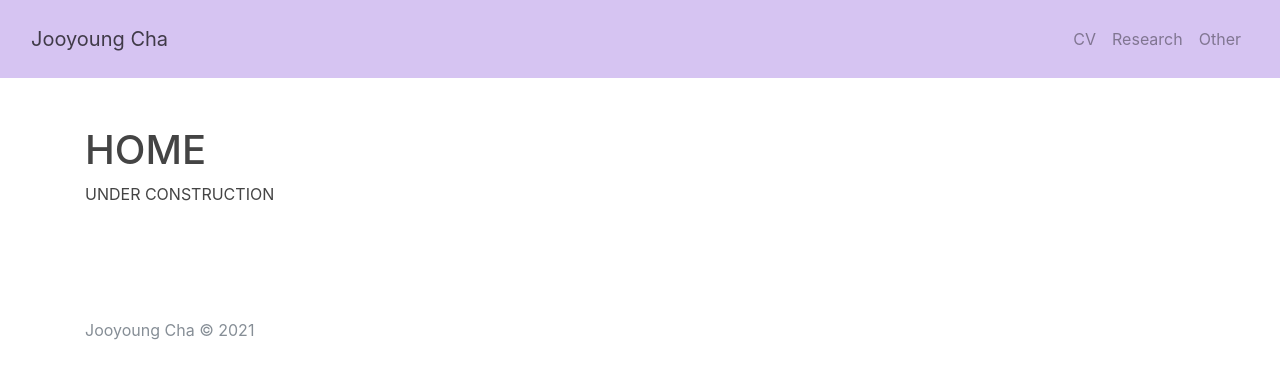
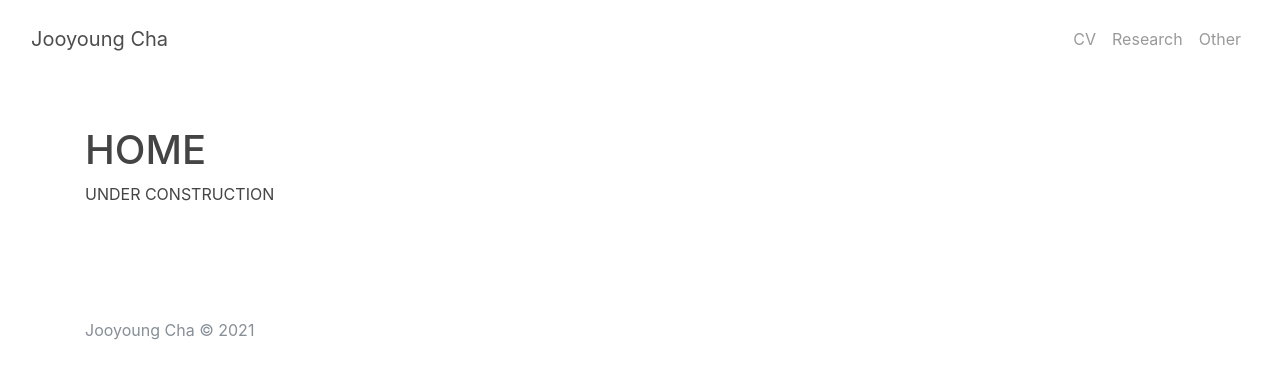
Before and after one commit to chajoo0/chajoo0, a Jekyll site: the page built from index.md, in a window 1280 px wide. Shown: the top 379 px of the page. Built offline with Jekyll 4.4.1, drawn with Linux system fonts in a browser that asks for light colours.

Commit message:
Update header.html

```diff
--- a/_includes/header.html
+++ b/_includes/header.html
@@ -1,4 +1,4 @@
-<nav class="navbar navbar-expand-lg navbar-light bg-primary">
+<nav class="navbar navbar-expand-lg navbar-light bg-lilac">
   <div class="container-fluid">
     <a class="navbar-brand" rel="author" href="{{ "/" | relative_url }}">{{ site.title | escape }}</a>
 
```
